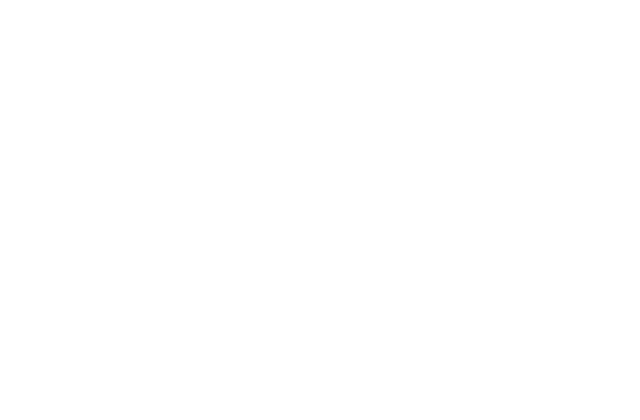
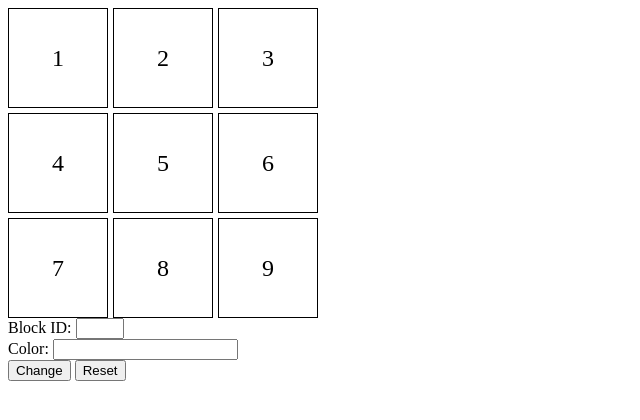
Before and after one commit to acciojob/Replit-Asian-Paints-itsNeer, a website: page main.html in a window 1280 px wide. Shown: the whole page, without its empty margins (0-640 px from the left). Drawn offline with Linux system fonts and the light colour scheme.

Commit message:
created a submission

```diff
--- a/main.html
+++ b/main.html
@@ -1,16 +1,79 @@
 <!DOCTYPE html>
+<html>
+<head>
+    <link rel="stylesheet" href="styles.css">
+    <style>
+        #grid-container {
+            display: grid;
+            grid-template-columns: repeat(3, 100px);
+            grid-template-rows: repeat(3, 100px);
+            gap: 5px;
+            background-color: rgba(0, 0, 0, 0);
+        }
 
-<html>
+        .grid-item {
+            display: flex;
+            align-items: center;
+            justify-content: center;
+            border: 1px solid black;
+            font-size: 24px;
+            background-color: rgba(0, 0, 0, 0);
+        }
+    </style>
+</head>
+<body>
+    <div id="grid-container">
+        <div class="grid-item" id="1">1</div>
+        <div class="grid-item" id="2">2</div>
+        <div class="grid-item" id="3">3</div>
+        <div class="grid-item" id="4">4</div>
+        <div class="grid-item" id="5">5</div>
+        <div class="grid-item" id="6">6</div>
+        <div class="grid-item" id="7">7</div>
+        <div class="grid-item" id="8">8</div>
+        <div class="grid-item" id="9">9</div>
+    </div>
 
-<head>
-	<link rel="stylesheet" href="styles.css">
-</head>
+    <div>
+        <label for="block_id">Block ID:</label>
+        <input type="number" id="block_id" min="1" max="9">
+    </div>
 
-<body>
-	<!-- the entire body must be written by student -->
-    <script type="text/javascript" src="./script.js">
-</script>
+    <div>
+        <label for="colour_id">Color:</label>
+        <input type="text" id="colour_id">
+    </div>
 
+    <button id="change_button">Change</button>
+    <button id="Reset">Reset</button>
+
+    <script>
+        document.getElementById('change_button').addEventListener('click', () => {
+            const blockId = document.getElementById('block_id').value;
+            const color = document.getElementById('colour_id').value;
+
+            // Reset all grid items to transparent
+            const gridItems = document.querySelectorAll('.grid-item');
+            gridItems.forEach(item => {
+                item.style.backgroundColor = 'transparent';
+            });
+
+            // Change the background color of the specified grid item
+            const block = document.getElementById(blockId);
+            if (block) {
+                block.style.backgroundColor = color;
+            } else {
+                alert('Invalid block ID');
+            }
+        });
+
+        document.getElementById('Reset').addEventListener('click', () => {
+            // Reset all grid items to transparent
+            const gridItems = document.querySelectorAll('.grid-item');
+            gridItems.forEach(item => {
+                item.style.backgroundColor = 'transparent';
+            });
+        });
+    </script>
 </body>
-
 </html>
```
